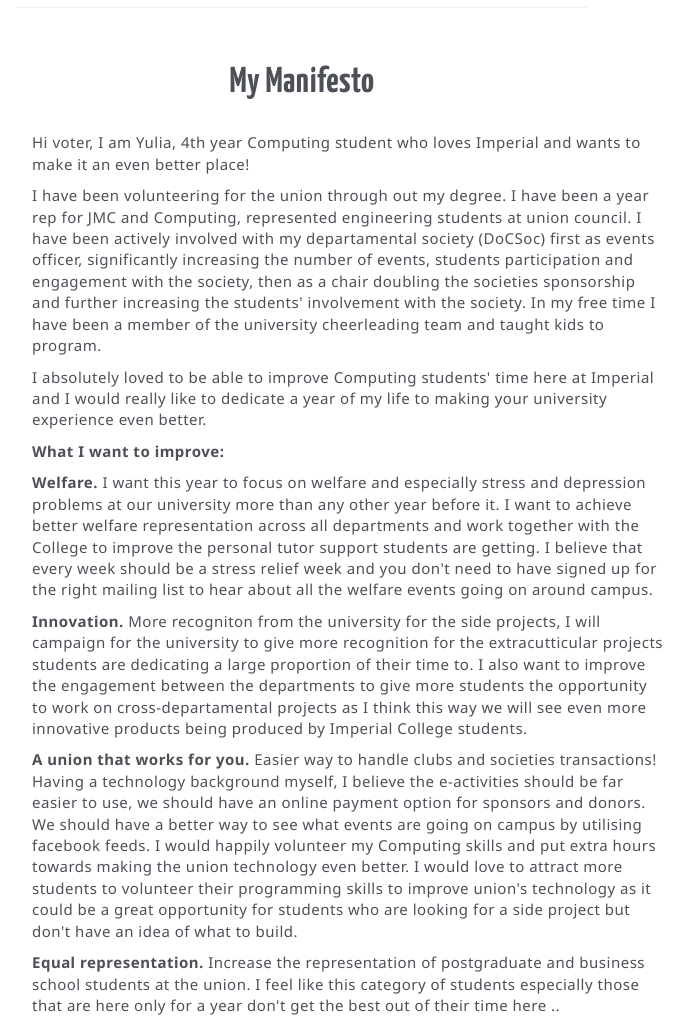
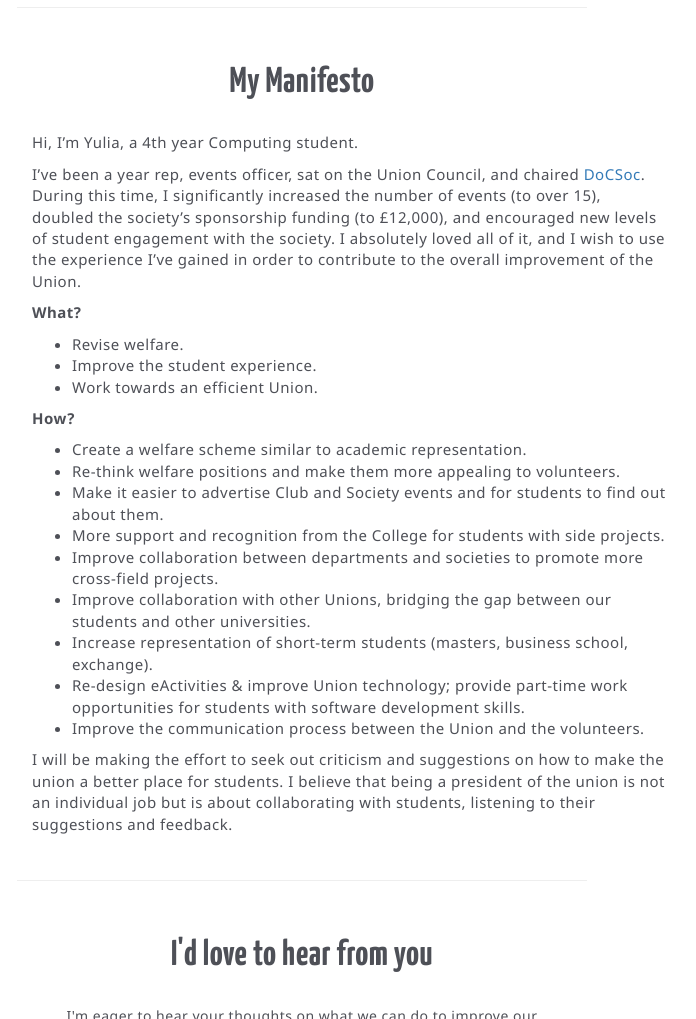
Before and after one commit to ben-chin/vote-yulia, a website: page public/index.html in a window 1280 px wide. Shown: the part 1240-2259 px from the top of the page, without its empty margins (338-1034 px from the left). Drawn offline with nearby package versions, Linux system fonts and the light colour scheme.

Commit message:
Edit copy

```diff
--- a/public/index.html
+++ b/public/index.html
@@ -147,24 +147,31 @@
             <div class="container has-animatedEntrance">
                 <div class="col-md-7 col-md-offset-3 col-sm-9 col-sm-offset-3">
 
-                    <p>Hi voter, I am Yulia, 4th year Computing student who loves Imperial and wants to make it an even better place!</p>
+                    <p>Hi, I’m Yulia, a 4th year Computing student.</p>
 
-                    <p>I have been volunteering for the union through out my degree. I have been a year rep for JMC and Computing, represented engineering students at union council. I have been actively involved with my departamental society (DoCSoc) first as events officer, significantly increasing the number of events, students participation and engagement with the society, then as a chair doubling the societies sponsorship and further increasing the students' involvement with the society. In my free time I have been a member of the university cheerleading team and taught kids to program. </p>
+                    <p>I’ve been a year rep, events officer, sat on the Union Council, and chaired <a href="http://docsoc.co.uk" target="_blank">DoCSoc</a>. During this time, I significantly increased the number of events (to over 15), doubled the society’s sponsorship funding (to £12,000), and encouraged new levels of student engagement with the society. I absolutely loved all of it, and I wish to use the experience I’ve gained in order to contribute to the overall improvement of the Union.</p>
 
-                    <p>I absolutely loved to be able to improve Computing students' time here at Imperial and I would really like to dedicate a year of my life to making your university experience even better. </p>
+                    <p><strong>What?</strong></p>
+                    <ul>
+                        <li>Revise welfare.</li>
+                        <li>Improve the student experience.</li>
+                        <li>Work towards an efficient Union.</li>
+                    </ul>
 
-                    <p><strong>What I want to improve:</strong></p>
+                    <p><strong>How?</strong></p>
+                    <ul>
+                        <li>Create a welfare scheme similar to academic representation.</li>
+                        <li>Re-think welfare positions and make them more appealing to volunteers.</li>
+                        <li>Make it easier to advertise Club and Society events and for students to find out about them.</li>
+                        <li>More support and recognition from the College for students with side projects.</li>
+                        <li>Improve collaboration between departments and societies to promote more cross-field projects.</li>
+                        <li>Improve collaboration with other Unions, bridging the gap between our students and other universities.</li>
+                        <li>Increase representation of short-term students (masters, business school, exchange).</li>
+                        <li>Re-design eActivities &amp; improve Union technology; provide part-time work opportunities for students with software development skills.</li>
+                        <li>Improve the communication process between the Union and the volunteers.</li>
+                    </ul>
 
-                    <p><strong>Welfare.</strong> I want this year to focus on welfare and especially stress and depression problems at our university more than any other year before it. I want to achieve better welfare representation across all departments and work together with the College to improve the personal tutor support students are getting. I believe that every week should be a stress relief week and you don't need to have signed up for the right mailing list to hear about all the welfare events going on around campus.</p>
-
-                    <p><strong>Innovation.</strong> More recogniton from the university for the side projects, I will campaign for the university to give more recognition for the extracutticular projects students are dedicating a large proportion of their time to. I also want to improve the engagement between the departments to give more students the opportunity to work on cross-departamental projects as I think this way we will see even more innovative products being produced by Imperial College students. </p>
-
-                    <p><strong>A union that works for you.</strong> Easier way to handle clubs and societies transactions! Having a technology background myself, I believe the e-activities should be far easier to use, we should have an online payment option for sponsors and donors. We should have a better way to see what events are going on campus by utilising facebook feeds. I would happily volunteer my Computing skills and put extra hours towards making the union technology even better. I would love to attract more students to volunteer their programming skills to improve union's technology as it could be a great opportunity for students who are looking for a side project but don't have an idea of what to build.</p>
-
-                    <p><strong>Equal representation.</strong> Increase the representation of postgraduate and business school students at the union. I feel like this category of students especially those that are here only for a year don't get the best out of their time here ..</p>
-
-                    <p>Most importantly I will be open to hear your critisism and ideas on how to make the union the better place. I believe that being a president of the union is not an individual job but it is about collaborating with students, listening to their suggestions and feedback. I want to work together with the students of this university to make this place ideal for their needs.</p>
-
+                    <p>I will be making the effort to seek out criticism and suggestions on how to make the union a better place for students. I believe that being a president of the union is not an individual job but is about collaborating with students, listening to their suggestions and feedback.</p>
                 </div>
             </div>
         </div>
```
